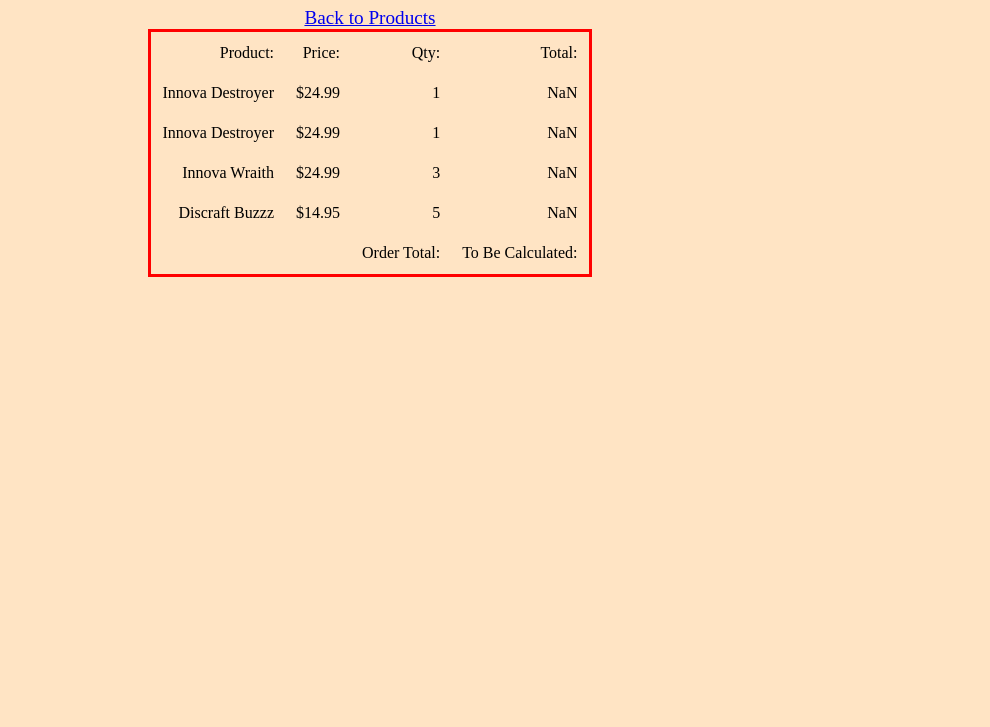
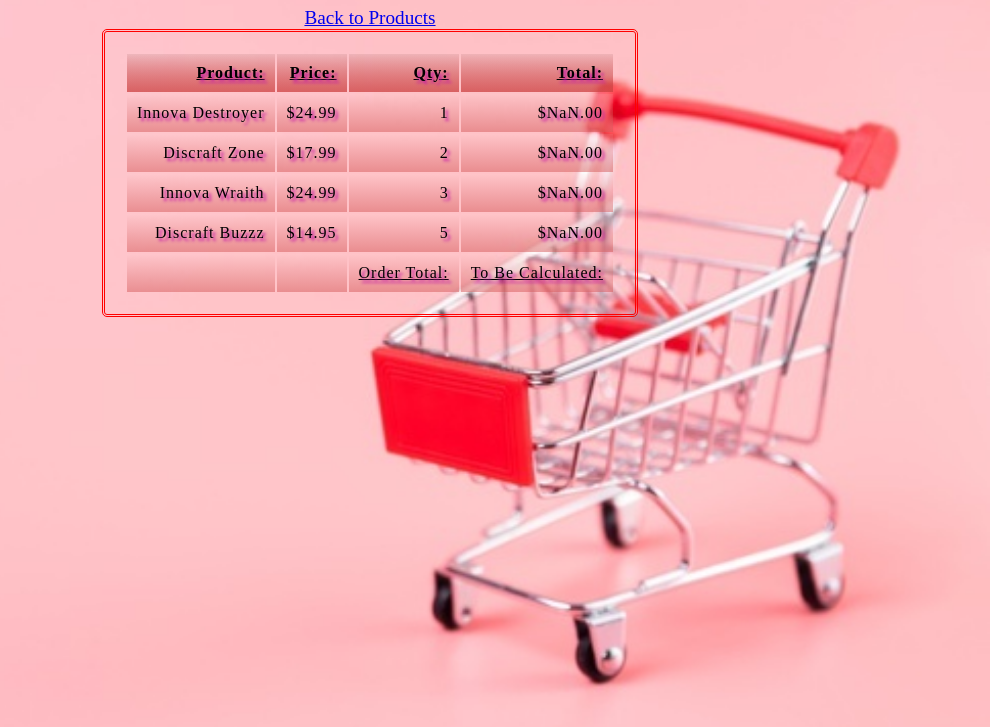
Before and after one commit to Gcrowder93/e-commerce, a website with bundled scripts: page Cart/index.html in a window 1280 px wide. Shown: the part 93-820 px from the top of the page, without its empty margins (290-1280 px from the left). Built offline with nearby package versions, Linux system fonts and the light colour scheme.

Commit message:
added styles

```diff
--- a/Cart/cart.js
+++ b/Cart/cart.js
@@ -13,7 +13,7 @@
         const tdQty = document.createElement('td');
         tdQty.textContent = cartItem.qty;
         const tdTotal = document.createElement('td');
-        tdTotal.textContent = cartItem.qty * discData.cartItem;
+        tdTotal.textContent = `$${cartItem.qty * discData.price}.00`;
         tr.append(tdName, tdPrice, tdQty, tdTotal);
         tbody.appendChild(tr);
     }
--- a/data/cart-data.js
+++ b/data/cart-data.js
@@ -1,6 +1,6 @@
 export const cart = [
     { id: '1', qty: 1 },
-    { id: '1', qty: 1 },
+    { id: '5', qty: 2 },
     { id: '4', qty: 3 },
     { id: '2', qty: 5 },
 ];
--- a/styles/cart.css
+++ b/styles/cart.css
@@ -1,16 +1,39 @@
+body {
+    display: flex;
+    flex-direction: column;
+    background-size:cover;
+    background-image: url(/assets/cart.jpeg);
+    background-repeat: no-repeat;
+
+}
+
 h1 {
     color: tomato;
 }
 
 table {
     border: 3px solid red;
+    border-radius: 5px;
+    border-style: double;
+    padding: 20px;
+    letter-spacing: 1px;
 }
 
 thead {
     background-color: bisque;
+    font-weight: bold;
+    text-shadow: 3px 3px 3px rgb(196, 25, 119);
+    text-decoration: underline;
+    background: linear-gradient(to bottom, rgba(85, 11, 11, 0.1), rgba(189, 18, 18, 0.5));
 }
 
 table th, table td {
     padding: 10px;
     text-align: right;
+    background: linear-gradient(to bottom, rgba(255, 217, 217, 0.1), rgba(212, 88, 88, 0.5));
+    text-shadow: 3px 3px 3px rgb(196, 25, 167);
 }
+
+tfoot {
+    text-decoration: underline;
+}
```
Also changed, not shown: Cart/index.html (+1 -0 lines), assets/cart.jpeg (added), assets/shoppingcart.jpeg (added).
